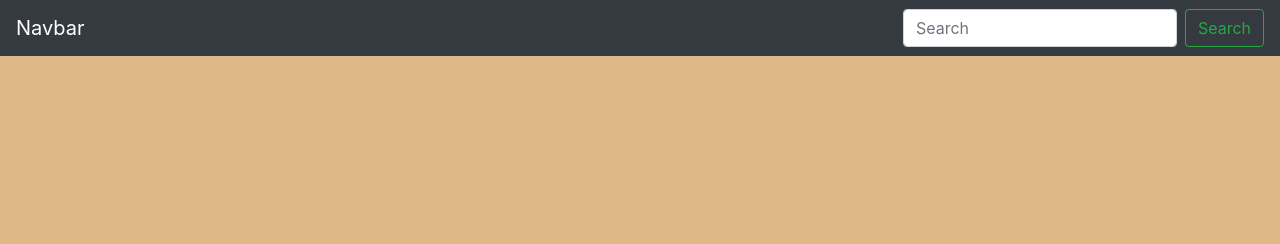
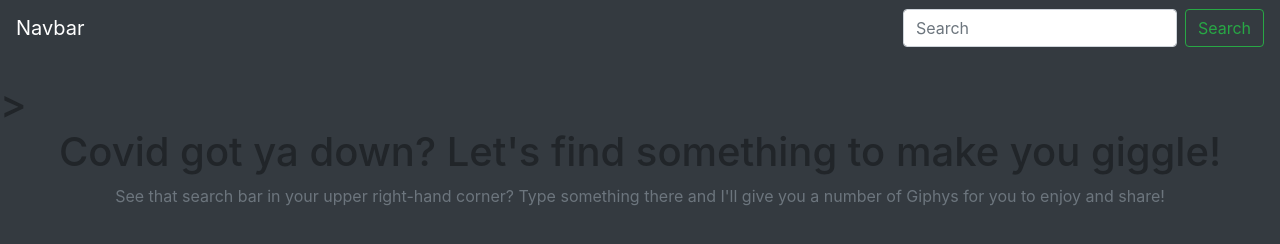
Before and after one commit to MeshuLiMaz/Project-02, a plain HTML site: page index.html in a window 1280 px wide. Drawn offline with nearby package versions, Linux system fonts and the light colour scheme; files that its build step writes are made by us from their sources; files whose address does not match are found by name.

Commit message:
tinkering more

```diff
--- a/index.html
+++ b/index.html
@@ -20,7 +20,7 @@
         <script src="script.js"></script>
 
     </head>
-    <body>
+    <body class="body body-dark bg-dark">
 
         <!--Navbar Code below-->
 
@@ -34,7 +34,12 @@
           </nav>
 
 <br>
-<header class="text-center"></header>
+<h1>><header class="text-center">Covid got ya down?  Let's find something to make you giggle!</header></h1>
+
+
+<p class="text-center"><a href="#" class="text-muted"> See that search bar in your upper right-hand corner?  Type something
+    there and I'll give you a number of Giphys for you to enjoy and share!</a></p>
+
 
 
 
```
